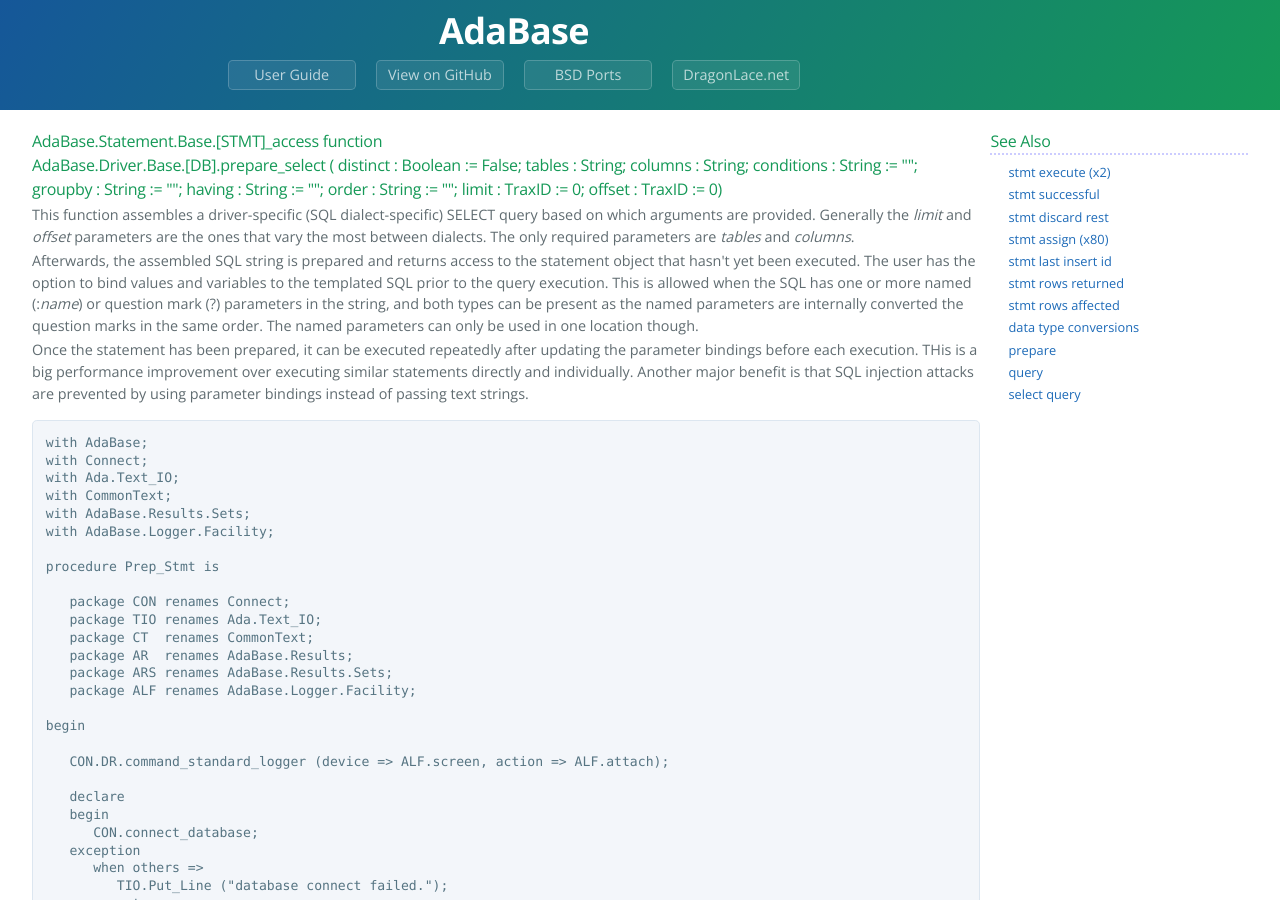
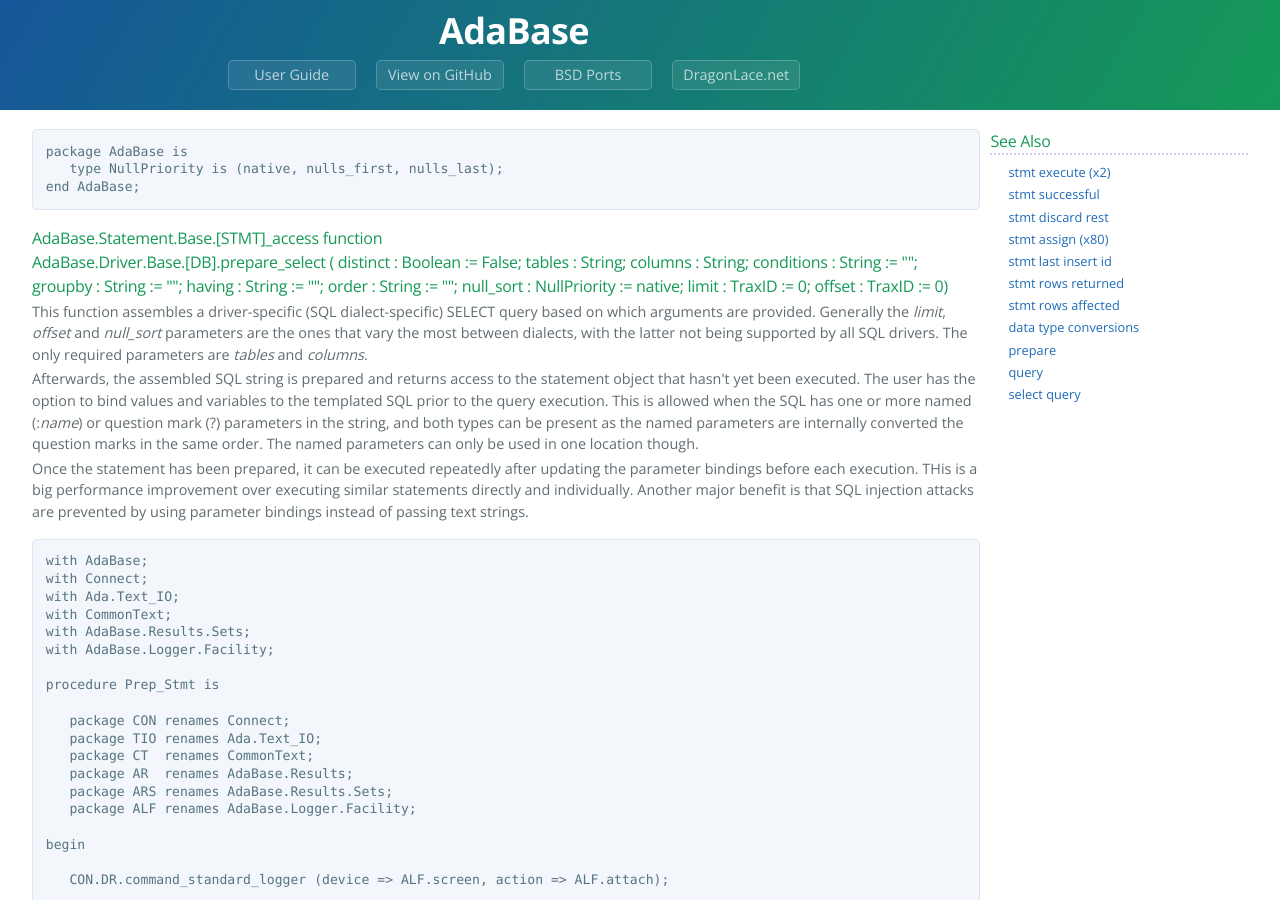
Before and after one commit to jrmarino/AdaBase, a Jekyll site: the page built from prepare_select.md, in a window 1280 px wide and 900 px high. Built offline with Jekyll 4.4.1, drawn with Linux system fonts in a browser that asks for light colours.

Commit message:
Update *_select documentation to show nulls first/last support

```diff
--- a/prepare_select.md
+++ b/prepare_select.md
@@ -3,6 +3,11 @@
 ---
 
 <div class="leftside">
+<pre class="code">
+package AdaBase is
+   type NullPriority is (native, nulls_first, nulls_last);
+end AdaBase;
+</pre>
 <h3>AdaBase.Statement.Base.[STMT]_access function<br/>
 AdaBase.Driver.Base.[DB].prepare_select  (
                           distinct    : Boolean := False;
@@ -12,14 +17,16 @@
                           groupby     : String := "";
                           having      : String := "";
                           order       : String := "";
+                          null_sort   : NullPriority := native;
                           limit       : TraxID := 0;
                           offset      : TraxID := 0)</h3>
 
 <p>This function assembles a driver-specific (SQL dialect-specific)
 SELECT query based on which arguments are provided.  Generally the
-<i>limit</i> and <i>offset</i> parameters are the ones that vary the
-most between dialects.  The only required parameters are <i>tables</i>
-and <i>columns</i>.
+<i>limit</i>, <i>offset</i> and <i>null_sort</i> parameters are the ones
+that vary the most between dialects, with the latter not being supported
+by all SQL drivers.
+The only required parameters are <i>tables</i> and <i>columns</i>.
 </p>
 <p>Afterwards, the assembled SQL string is prepared and returns
 access to the statement object that hasn't yet been executed.  The user
```
Also changed, not shown: query_select.md (+9 -2 lines).
